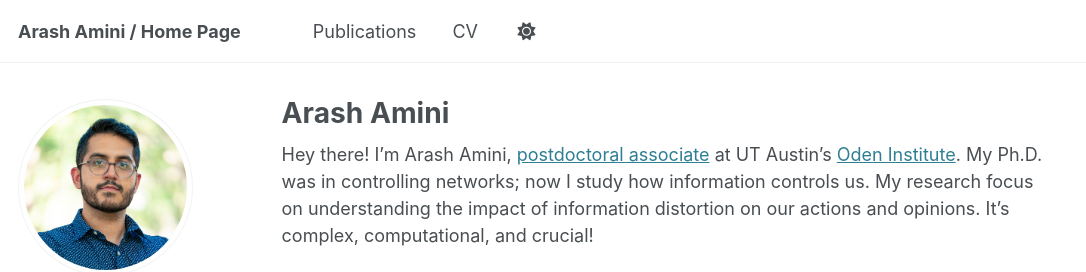
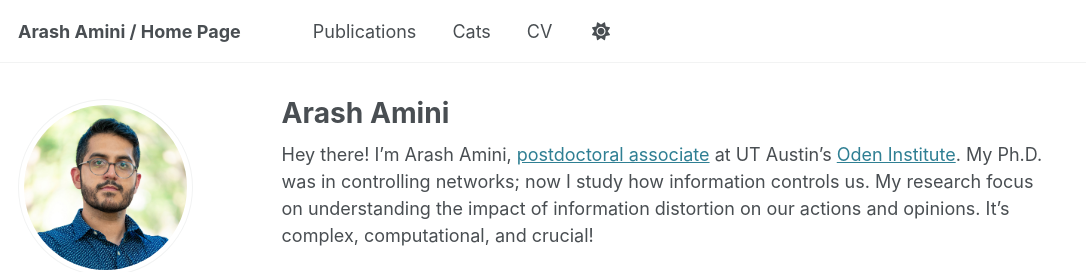
Before and after one commit to arash-am/Arash-Amini.github.io, a Jekyll site: the page built from _pages/about.md, in a window 1280 px wide. Shown: the top 272 px of the page, without its empty margins (0-1086 px from the left). Built offline with Jekyll 4.4.1, drawn with Linux system fonts in a browser that asks for light colours; some web fonts are replaced.

Commit message:
Cats added

```diff
--- a/_data/navigation.yml
+++ b/_data/navigation.yml
@@ -11,8 +11,8 @@ main:
   - title: "Publications"
     url: /publications/
 
-  # - title: "Talks"
-  #   url: /talks/
+  - title: "Cats"
+    url: /talks/
 
   # - title: "Teaching"
   #   url: /teaching/
```
